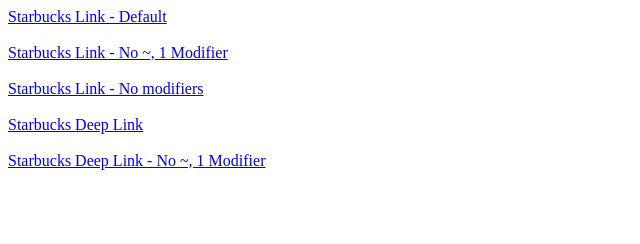
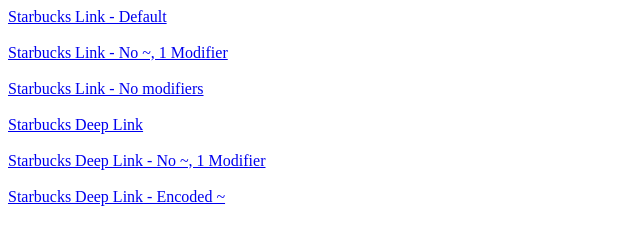
Before and after one commit to TheMarshal99/TheMarshal99.github.io, a plain HTML site: page partners/starbucks/link_test.html in a window 1280 px wide. Shown: the whole page, without its empty margins (0-640 px from the left). Drawn offline with Linux system fonts and the light colour scheme.

Commit message:
Updated starbucks test page.

```diff
--- a/partners/starbucks/link_test.html
+++ b/partners/starbucks/link_test.html
@@ -8,5 +8,6 @@
 		<a href="https://starbucks.app.link/qRKOqSc2VN">Starbucks Link - No modifiers</a> <br/> <br/>
 		<a href="starbucks://order/custom?product1=2122725_Iced_Grande&customizations1=42_modifier_no_1~1306_modifier_add_1">Starbucks Deep Link</a> <br/> <br/>
 		<a href="starbucks://order/custom?product1=2122725_Iced_Grande&customizations1=42_modifier_no_1">Starbucks Deep Link - No ~, 1 Modifier</a> <br/> <br/>
+		<a href="starbucks://order/custom?product1=2122725_Iced_Grande&customizations1=42_modifier_no_1%7E1306_modifier_add_1">Starbucks Deep Link - Encoded ~</a> <br/> <br/>
 	</body>
 </html>
```
